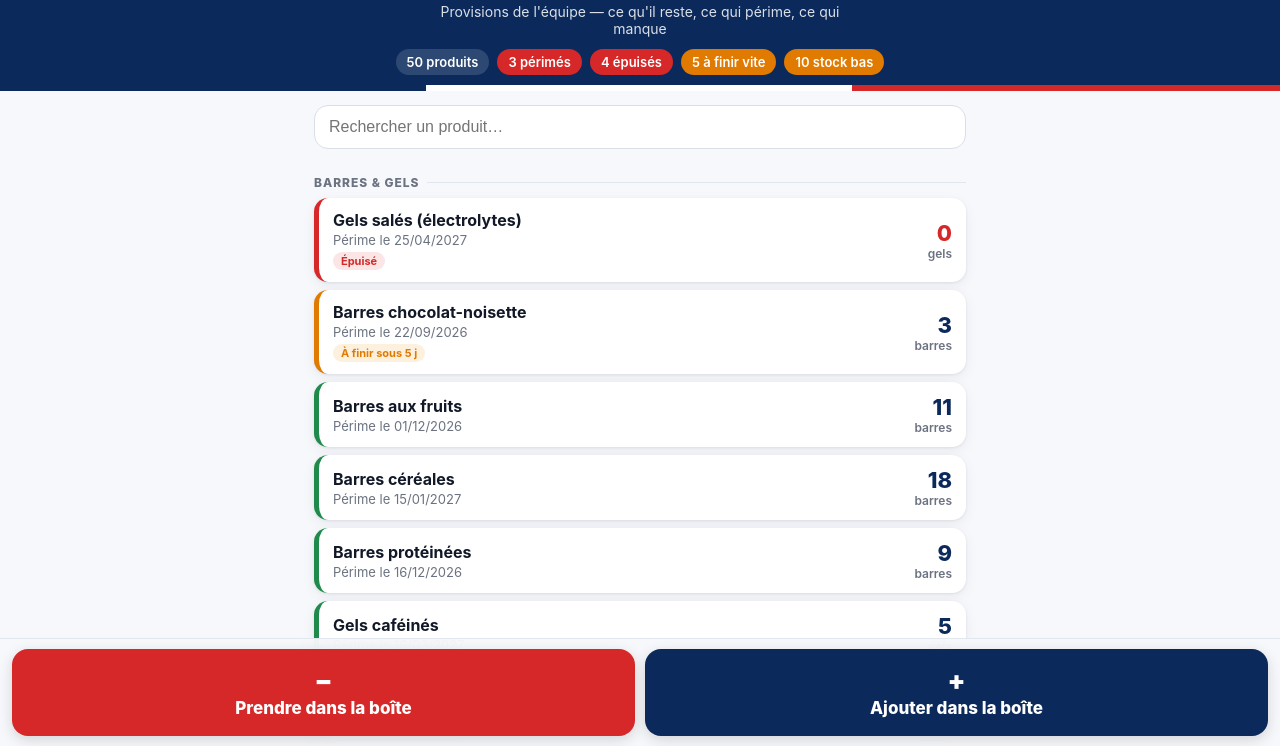
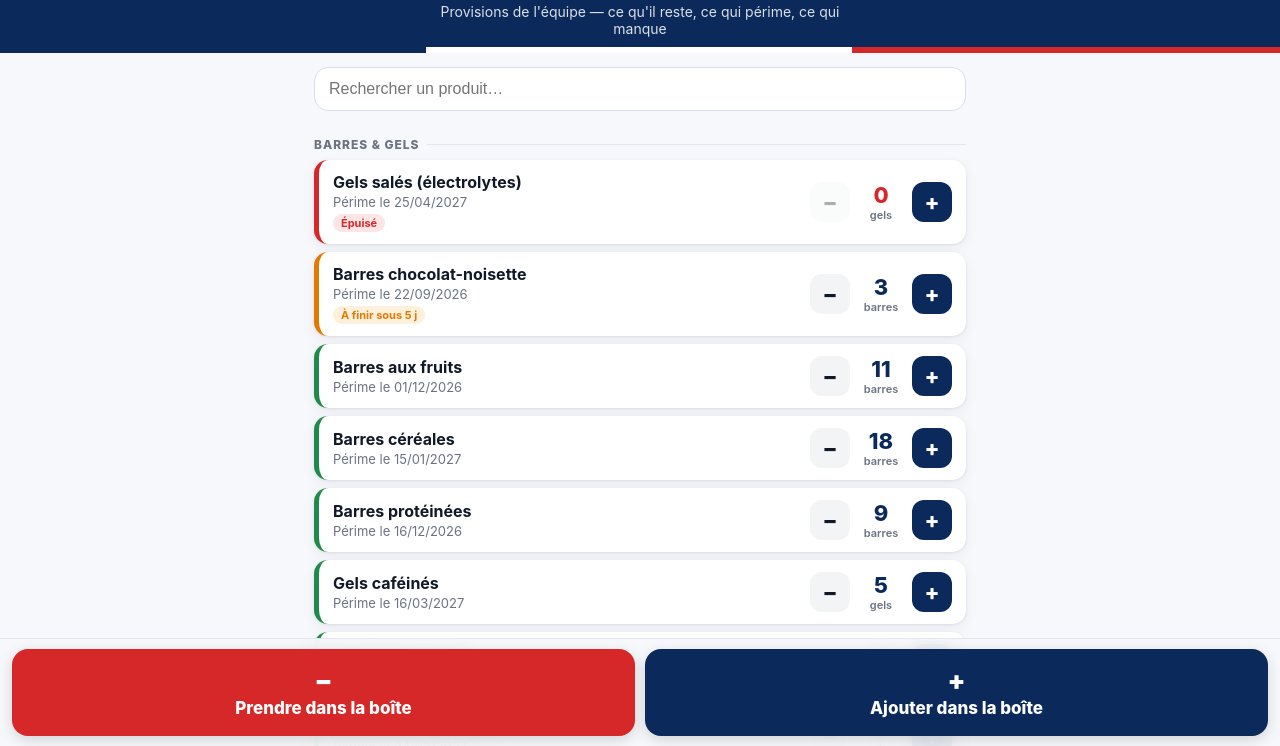
Before and after one commit to MartinBuessler/caisses-equipe, a plain HTML site: page index.html in a window 1280 px wide. Shown: the part 52-798 px from the top of the page. Drawn offline with Linux system fonts and the light colour scheme.

Commit message:
Boutons plus/moins sur chaque ligne, bandeau de statistiques retire
Co-Authored-By: Claude Opus 5 <noreply@anthropic.com>

```diff
--- a/index.html
+++ b/index.html
@@ -50,15 +50,6 @@
   }
   header h1 { margin: 0; font-size: 26px; font-weight: 800; letter-spacing: -.3px; text-align: center; }
   header p { margin: 6px auto 0; opacity: .85; font-size: 14px; text-align: center; max-width: 30em; }
-  .resume {
-    display: flex; gap: 8px; margin-top: 12px; flex-wrap: wrap; justify-content: center;
-  }
-  .pill {
-    background: rgba(255,255,255,.14);
-    border-radius: 999px; padding: 5px 11px; font-size: 13px; font-weight: 600;
-  }
-  .pill.alerte { background: var(--rouge); }
-  .pill.bientot { background: var(--orange); }
 
   /* ---------- Liste ---------- */
   main { padding: 14px 14px 0; max-width: 680px; margin: 0 auto; }
@@ -86,10 +77,19 @@
   .produit .infos { flex: 1; min-width: 0; }
   .produit .nom { font-weight: 700; font-size: 16px; }
   .produit .detail { font-size: 13px; color: var(--gris); margin-top: 2px; }
+  .produit .stock { display: flex; align-items: center; gap: 8px; flex-shrink: 0; }
+  .produit .stock .pas {
+    width: 40px; height: 40px; border-radius: 12px; border: none; font-size: 22px; font-weight: 800;
+    display: flex; align-items: center; justify-content: center; line-height: 1;
+  }
+  .produit .stock .moins { background: var(--gris-clair); color: var(--texte); }
+  .produit .stock .moins:disabled { opacity: .35; }
+  .produit .stock .plus { background: var(--bleu); color: #fff; }
+  .produit .stock .pas:active { filter: brightness(.9); }
   .produit .qte {
-    font-size: 22px; font-weight: 800; min-width: 54px; text-align: right; color: var(--bleu);
+    font-size: 22px; font-weight: 800; min-width: 46px; text-align: center; color: var(--bleu);
   }
-  .produit .qte small { font-size: 12px; font-weight: 600; color: var(--gris); display: block; }
+  .produit .qte small { font-size: 11px; font-weight: 600; color: var(--gris); display: block; }
   .produit.epuise .qte { color: var(--rouge); }
   .badge {
     display: inline-block; font-size: 11px; font-weight: 700; padding: 2px 8px; border-radius: 999px;
@@ -204,7 +204,6 @@
 <header>
   <h1>La Malle de Dorine</h1>
   <p>Provisions de l'équipe — ce qu'il reste, ce qui périme, ce qui manque</p>
-  <div class="resume" id="resume"></div>
 </header>
 
 <main>
@@ -373,18 +372,23 @@
 
   // ---------- Rendu liste principale ----------
   const $ = (id) => document.getElementById(id);
+
+  // Met à jour une ligne sur place, sans re-trier la liste sous le doigt
+  function majLigne(el, p) {
+    const s = statut(p);
+    el.className = 'produit ' + s;
+    el.querySelector('.n').textContent = p.qte;
+    el.querySelector('.detail').textContent = p.date ? 'Périme le ' + dateFr(p.date) : 'Sans date';
+    const b = el.querySelector('.badge');
+    b.className = 'badge ' + s;
+    b.textContent = libelle(p);
+    b.style.display = s === 'ok' ? 'none' : '';
+    el.querySelector('.moins').disabled = p.qte <= 0;
+  }
+
   function rendu() {
     const q = $('recherche').value.trim().toLowerCase();
     const liste = $('liste'); liste.innerHTML = '';
-    let n = { perime: 0, bientot: 0, epuise: 0, bas: 0 };
-    produits.forEach(p => { const s = statut(p); if (n[s] !== undefined) n[s]++; });
-    $('resume').innerHTML =
-      '<span class="pill">' + produits.length + ' produits</span>' +
-      (n.perime ? '<span class="pill alerte">' + n.perime + ' périmé' + (n.perime > 1 ? 's' : '') + '</span>' : '') +
-      (n.epuise ? '<span class="pill alerte">' + n.epuise + ' épuisé' + (n.epuise > 1 ? 's' : '') + '</span>' : '') +
-      (n.bientot ? '<span class="pill bientot">' + n.bientot + ' à finir vite</span>' : '') +
-      (n.bas ? '<span class="pill bientot">' + n.bas + ' stock bas</span>' : '');
-
     const filtres = produits.filter(p => !q || p.nom.toLowerCase().includes(q));
     if (!filtres.length) { liste.innerHTML = '<div class="vide">Aucun produit.</div>'; return; }
     const ordre = { perime: 0, epuise: 1, bientot: 2, bas: 3, ok: 4 };
@@ -394,15 +398,27 @@
       if (!items.length) return;
       const h = document.createElement('div'); h.className = 'categorie'; h.textContent = cat; liste.appendChild(h);
       items.forEach(p => {
-        const s = statut(p); const el = document.createElement('div');
-        el.className = 'produit ' + s;
+        const el = document.createElement('div');
         el.innerHTML =
-          '<div class="infos"><div class="nom"></div><div class="detail">' + (p.date ? 'Périme le ' + dateFr(p.date) : 'Sans date') + '</div>' +
-          (s !== 'ok' ? '<span class="badge ' + s + '">' + libelle(p) + '</span>' : '') + '</div>' +
-          '<div class="qte">' + p.qte + '<small></small></div>';
+          '<div class="infos"><div class="nom"></div><div class="detail"></div><span class="badge"></span></div>' +
+          '<div class="stock">' +
+            '<button class="pas moins" aria-label="Retirer une unité">−</button>' +
+            '<div class="qte"><span class="n"></span><small></small></div>' +
+            '<button class="pas plus" aria-label="Ajouter une unité">+</button>' +
+          '</div>';
         el.querySelector('.nom').textContent = p.nom;
         el.querySelector('small').textContent = p.unite || '';
-        el.addEventListener('click', () => ouvrirEdit(p.id));
+        majLigne(el, p);
+        el.querySelector('.infos').addEventListener('click', () => ouvrirEdit(p.id));
+        el.querySelector('.moins').addEventListener('click', e => {
+          e.stopPropagation();
+          if (p.qte <= 0) return;
+          p.qte -= 1; sauver(); majLigne(el, p);
+        });
+        el.querySelector('.plus').addEventListener('click', e => {
+          e.stopPropagation();
+          p.qte += 1; sauver(); majLigne(el, p);
+        });
         liste.appendChild(el);
       });
     });
```
